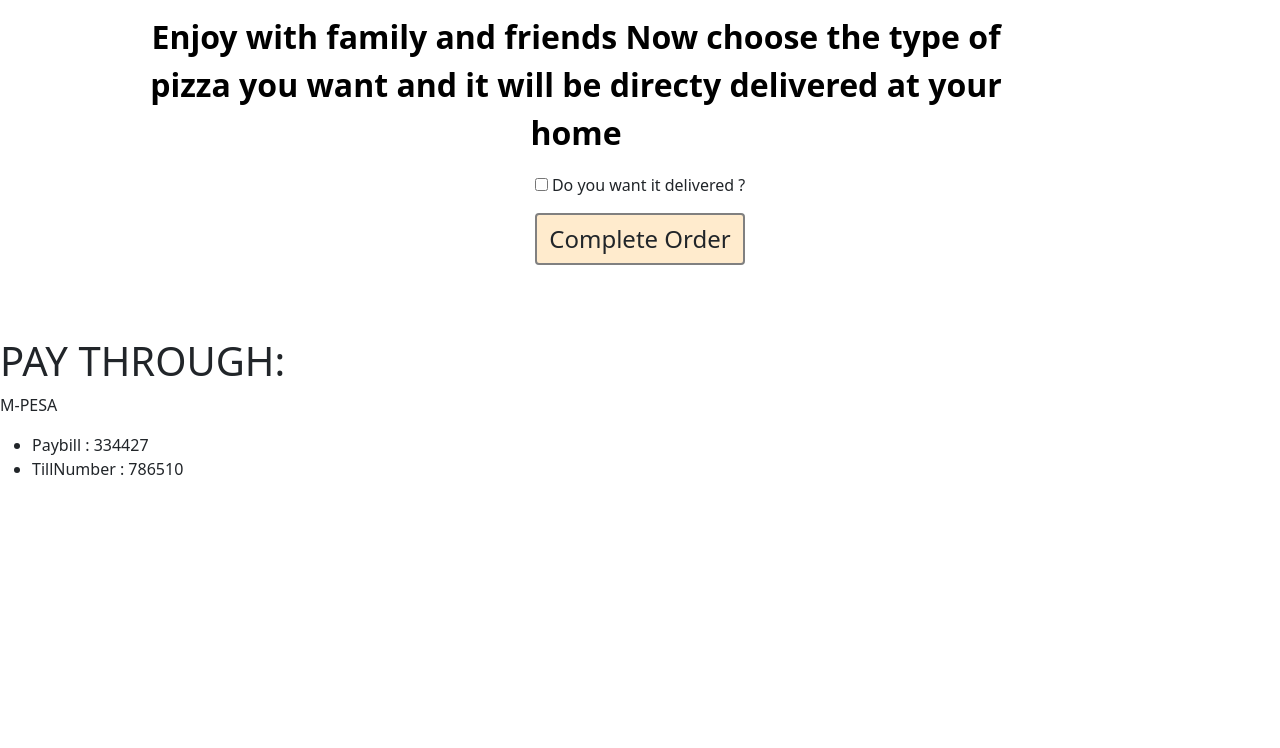
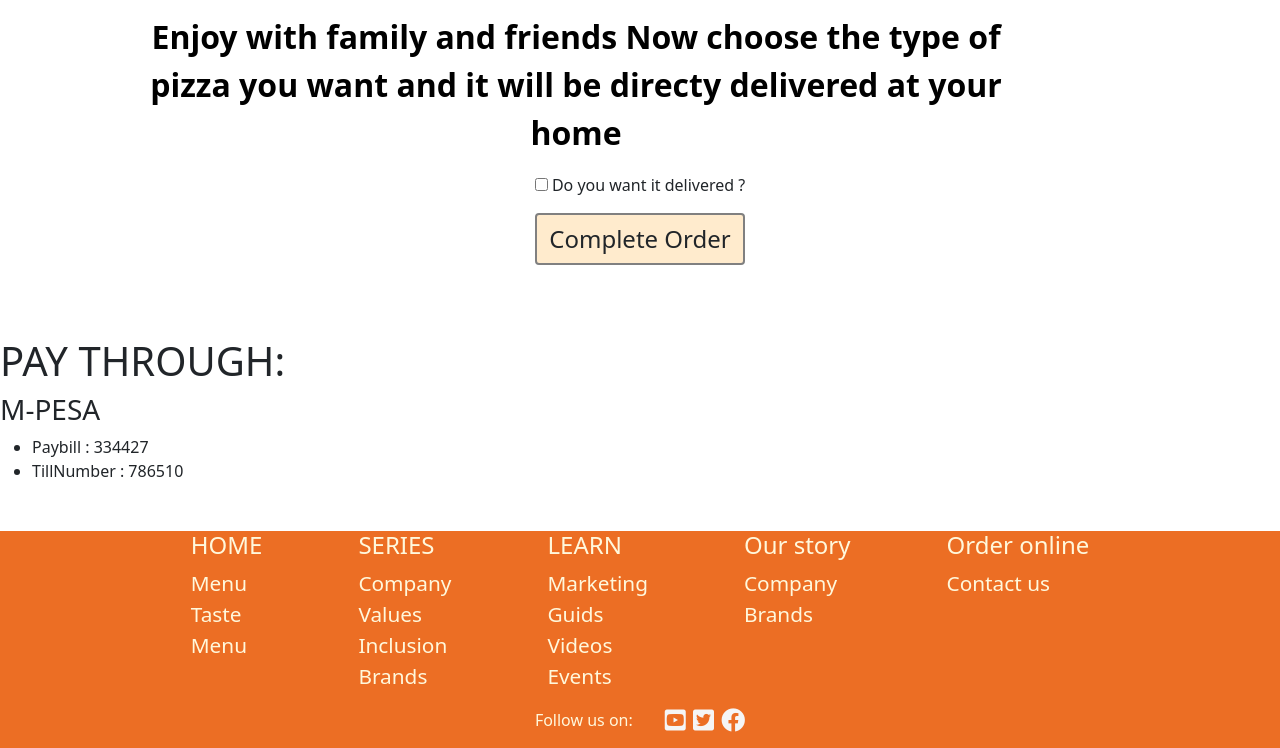
Before and after one commit to adembasharon/pizza-buffet, a plain HTML site: page order.html in a window 1280 px wide. Shown: the part 766-1514 px from the top of the page. Before the commit the page ends 1263 px from the top, so only its background shows below. Drawn offline with nearby package versions, Linux system fonts and the light colour scheme.

Commit message:
created footer

```diff
--- a/js/script.js
+++ b/js/script.js
@@ -100,15 +100,13 @@ Pizza.prototype.addPizza = function(pizza){
 
 
 console.log(addBtnArray)
+
 window.addEventListener("scroll", ()=>{
 
     if(window.scrollY >=50) {
          myHeader.classList.add("fixed");
 
-
-
-
-    }
+        }
     else{
         myHeader.classList.remove("fixed");
     }
--- a/order.html
+++ b/order.html
@@ -347,7 +347,7 @@
 
 <div>
   <h1>PAY THROUGH:</h1>
-  <p>M-PESA</p>
+  <h3>M-PESA</h3>
   <ul>
   <li>Paybill : 334427</li>
   <li>TillNumber : 786510</li>
@@ -356,6 +356,65 @@
 
 
 <!-- <i class="fas fa-trash-alt"></i> -->
+
+<div class="footer">
+  <div class="d-flex container container-footer flex-wrap justify-content-center ">
+    <div class="">
+  <ul>
+    <h4>HOME</h4>
+    <li>Menu</li>
+    <li>Taste</li>
+    <li>Menu</li>
+  </ul>
+  </div>
+
+  <div class="">
+  <ul>
+    <h4>SERIES</h4>
+    <li>Company</li>
+    <li>Values</li>
+    <li>Inclusion</li>
+    <li>Brands</li>
+  </ul>
+  </div>
+
+  <div class="">
+  <ul>
+    <h4>LEARN</h4>
+    <li>Marketing</li>
+    <li>Guids</li>
+    <li>Videos</li>
+    <li>Events</li>
+  </ul>
+  </div>
+  <div class="">
+  <ul>
+    <h4>Our story</h4>
+    <li>Company</li>
+    <li>Brands</li>
+  </ul>
+  </div>
+  <div>
+    <ul class="">
+      <h4>Order online</h4>
+      <li>Contact us</li>
+    </ul>
+
+    </div>
+  </div>
+  <div class="footer-icons">
+    <div>
+    <p>Follow us on:</p>
+    </div>
+    <div>
+    <i class="fab fa-youtube-square icons"></i>
+    <i class="fab fa-twitter-square icons"></i>
+    <i class="fab fa-facebook icons"></i>
+    </div>
+  </div>
+  </div>
+
+
 
 
 
```
Also changed, not shown: images/laptop-woman.jpeg (added), images/shopping-in-street.jpeg (added), images/woman-cariyng-shopping bag.jpeg (added), 1 other file.
